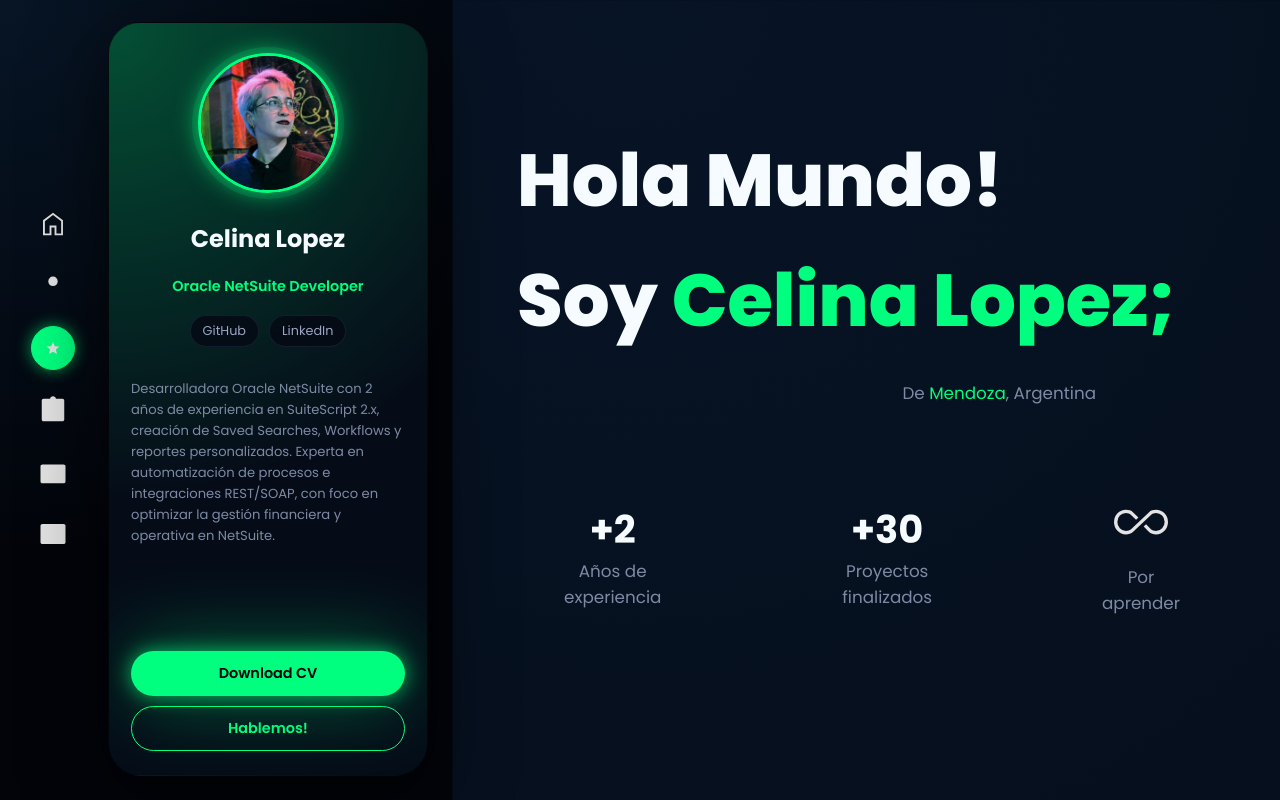
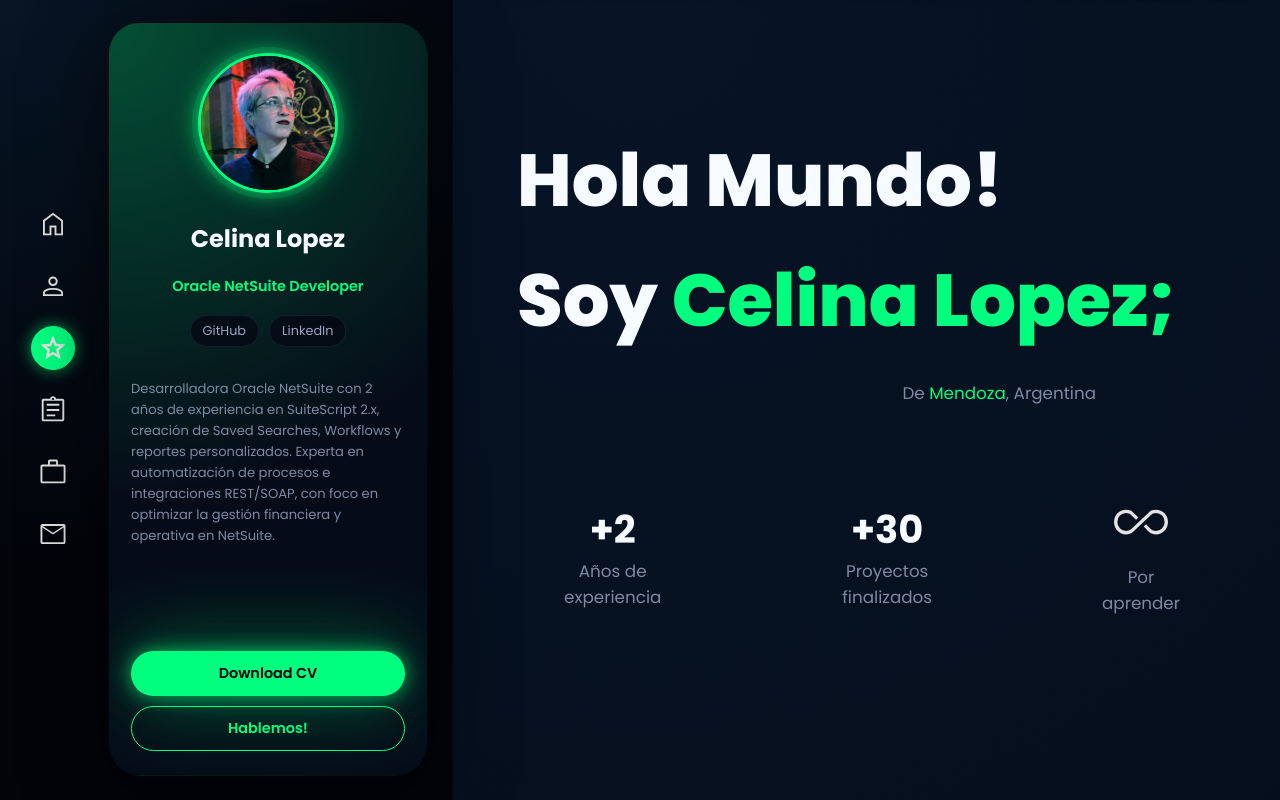
Before and after one commit to celinalopez/Prog3-Chiroli, a website built with Vite: page portfolio-parcial2/index.html in a window 1280 px wide. Shown: the top 800 px of the page. Built offline with nearby package versions, Linux system fonts and the light colour scheme.

Commit message:
fix icons

```diff
--- a/portfolio-parcial2/index.html
+++ b/portfolio-parcial2/index.html
@@ -68,19 +68,19 @@
                 <svg xmlns="http://www.w3.org/2000/svg" height="44px" viewBox="0 -960 960 960" width="44px" fill="#e3e3e3"><path d="M220-180h150v-250h220v250h150v-390L480-765 220-570v390Zm-60 60v-480l320-240 320 240v480H530v-250H430v250H160Zm320-353Z"/></svg>
             </button>
             <button class="icon-link" data-target="about" aria-label="Sobre mi">
-                <svg xmlns="http://www.w3.org/2000/svg" height="44px" viewBox="0 -960 960 960" width="40px" fill="#e3e3e3"><path d="M480-481q-66 0-108-42t-42-108q0-66 42-108t108-42q66 0 108 42t42 108q0 66-42 108t-108 42Z"/></svg>
+                <svg xmlns="http://www.w3.org/2000/svg" height="40px" viewBox="0 -960 960 960" width="40px" fill="#e3e3e3"><path d="M480-481q-66 0-108-42t-42-108q0-66 42-108t108-42q66 0 108 42t42 108q0 66-42 108t-108 42ZM160-160v-94q0-38 19-65t49-41q67-30 128.5-45T480-420q62 0 123 15.5t127.92 44.69q31.3 14.13 50.19 40.97Q800-292 800-254v94H160Zm60-60h520v-34q0-16-9.5-30.5T707-306q-64-31-117-42.5T480-360q-57 0-111 11.5T252-306q-14 7-23 21.5t-9 30.5v34Zm260-321q39 0 64.5-25.5T570-631q0-39-25.5-64.5T480-721q-39 0-64.5 25.5T390-631q0 39 25.5 64.5T480-541Zm0-90Zm0 411Z"/></svg>
             </button>
             <button class="icon-link" data-target="skills" aria-label="Skills">
-                <svg xmlns="http://www.w3.org/2000/svg" height="44px" viewBox="0 -960 960 960" width="44px" fill="#e3e3e3"><path d="m354-287 126-76 126 77-33-144 111-96-146-13-58-136-58 135-146 13 111 97-33 143Z"/></svg>
+                <svg xmlns="http://www.w3.org/2000/svg" height="40px" viewBox="0 -960 960 960" width="40px" fill="#e3e3e3"><path d="m354-287 126-76 126 77-33-144 111-96-146-13-58-136-58 135-146 13 111 97-33 143ZM233-120l65-281L80-590l288-25 112-265 112 265 288 25-218 189 65 281-247-149-247 149Zm247-350Z"/></svg>
             </button>
             <button class="icon-link" data-target="projects" aria-label="Proyectos">
-                <svg xmlns="http://www.w3.org/2000/svg" height="44px" viewBox="0 -960 960 960" width="44px" fill="#e3e3e3"><path d="M180-120q-24.75 0-42.37-17.63Q120-155.25 120-180v-600q0-24.75 17.63-42.38Q155.25-840 180-840h205q5-35 32-57.5t63-22.5q36 0 63 22.5t32 57.5h205q24.75 0 42.38 17.62Q840-804.75 840-780v600q0 24.75-17.62 42.37Q804.75-120 780-120H180Z"/></svg>
+                <svg xmlns="http://www.w3.org/2000/svg" height="40px" viewBox="0 -960 960 960" width="40px" fill="#e3e3e3"><path d="M180-120q-24.75 0-42.37-17.63Q120-155.25 120-180v-600q0-24.75 17.63-42.38Q155.25-840 180-840h205q5-35 32-57.5t63-22.5q36 0 63 22.5t32 57.5h205q24.75 0 42.38 17.62Q840-804.75 840-780v600q0 24.75-17.62 42.37Q804.75-120 780-120H180Zm0-60h600v-600H180v600Zm100-100h273v-60H280v60Zm0-170h400v-60H280v60Zm0-170h400v-60H280v60Zm200-177q14 0 24.5-10.5T515-832q0-14-10.5-24.5T480-867q-14 0-24.5 10.5T445-832q0 14 10.5 24.5T480-797ZM180-180v-600 600Z"/></svg>
             </button>
             <button class="icon-link" data-target="experience" aria-label="Experiencia">
-                <svg xmlns="http://www.w3.org/2000/svg" height="44px" viewBox="0 -960 960 960" width="44px" fill="#e3e3e3"><path d="M140-120q-24 0-42-18t-18-42v-480q0-24 18-42t42-18h680q24 0 42 18t18 42v480q0 24-18 42t-42 18H140Z"/></svg>
+                <svg xmlns="http://www.w3.org/2000/svg" height="40px" viewBox="0 -960 960 960" width="40px" fill="#e3e3e3"><path d="M140-120q-24 0-42-18t-18-42v-480q0-24 18-42t42-18h180v-100q0-24 18-42t42-18h200q24 0 42 18t18 42v100h180q24 0 42 18t18 42v480q0 24-18 42t-42 18H140Zm0-60h680v-480H140v480Zm240-540h200v-100H380v100ZM140-180v-480 480Z"/></svg>
             </button>
             <button class="icon-link" data-target="contact" aria-label="Contacto">
-                <svg xmlns="http://www.w3.org/2000/svg" height="44px" viewBox="0 -960 960 960" width="44px" fill="#e3e3e3"><path d="M140-160q-24 0-42-18t-18-42v-520q0-24 18-42t42-18h680q24 0 42 18t18 42v520q0 24-18 42t-42 18H140Z"/></svg>
+                <svg xmlns="http://www.w3.org/2000/svg" height="40px" viewBox="0 -960 960 960" width="40px" fill="#e3e3e3"><path d="M140-160q-24 0-42-18t-18-42v-520q0-24 18-42t42-18h680q24 0 42 18t18 42v520q0 24-18 42t-42 18H140Zm340-302L140-685v465h680v-465L480-462Zm0-60 336-218H145l335 218ZM140-685v-55 520-465Z"/></svg>
             </button>
         </nav>
 
@@ -202,8 +202,7 @@
         <section id="skills" class="section">
             <header class="section-header">
                 <span class="section-icon">
-                                    <svg xmlns="http://www.w3.org/2000/svg" height="40px" viewBox="0 -960 960 960" width="40px" fill="#e3e3e3"><path d="m354-287 126-76 126 77-33-144 111-96-146-13-58-136-58 135-146 13 111 97-33 143ZM233-120l65-281L80-590l288-25 112-265 112 265 288 25-218 189 65 281-247-149-247 149Zm247-350Z"/></svg>
-
+                    <svg xmlns="http://www.w3.org/2000/svg" height="40px" viewBox="0 -960 960 960" width="40px" fill="#e3e3e3"><path d="m354-287 126-76 126 77-33-144 111-96-146-13-58-136-58 135-146 13 111 97-33 143ZM233-120l65-281L80-590l288-25 112-265 112 265 288 25-218 189 65 281-247-149-247 149Zm247-350Z"/></svg>
                 </span>
                 <h2>Skills</h2>
             </header>
@@ -423,8 +422,7 @@
         <section id="contact" class="section">
             <header class="section-header">
                 <span class="section-icon">
-                                    <svg xmlns="http://www.w3.org/2000/svg" height="40px" viewBox="0 -960 960 960" width="40px" fill="#e3e3e3"><path d="M140-160q-24 0-42-18t-18-42v-520q0-24 18-42t42-18h680q24 0 42 18t18 42v520q0 24-18 42t-42 18H140Zm340-302L140-685v465h680v-465L480-462Zm0-60 336-218H145l335 218ZM140-685v-55 520-465Z"/></svg>
-
+                    <svg xmlns="http://www.w3.org/2000/svg" height="40px" viewBox="0 -960 960 960" width="40px" fill="#e3e3e3"><path d="M140-160q-24 0-42-18t-18-42v-520q0-24 18-42t42-18h680q24 0 42 18t18 42v520q0 24-18 42t-42 18H140Zm340-302L140-685v465h680v-465L480-462Zm0-60 336-218H145l335 218ZM140-685v-55 520-465Z"/></svg>
                 </span>
                 <h2>Contacto</h2>
             </header>
```
